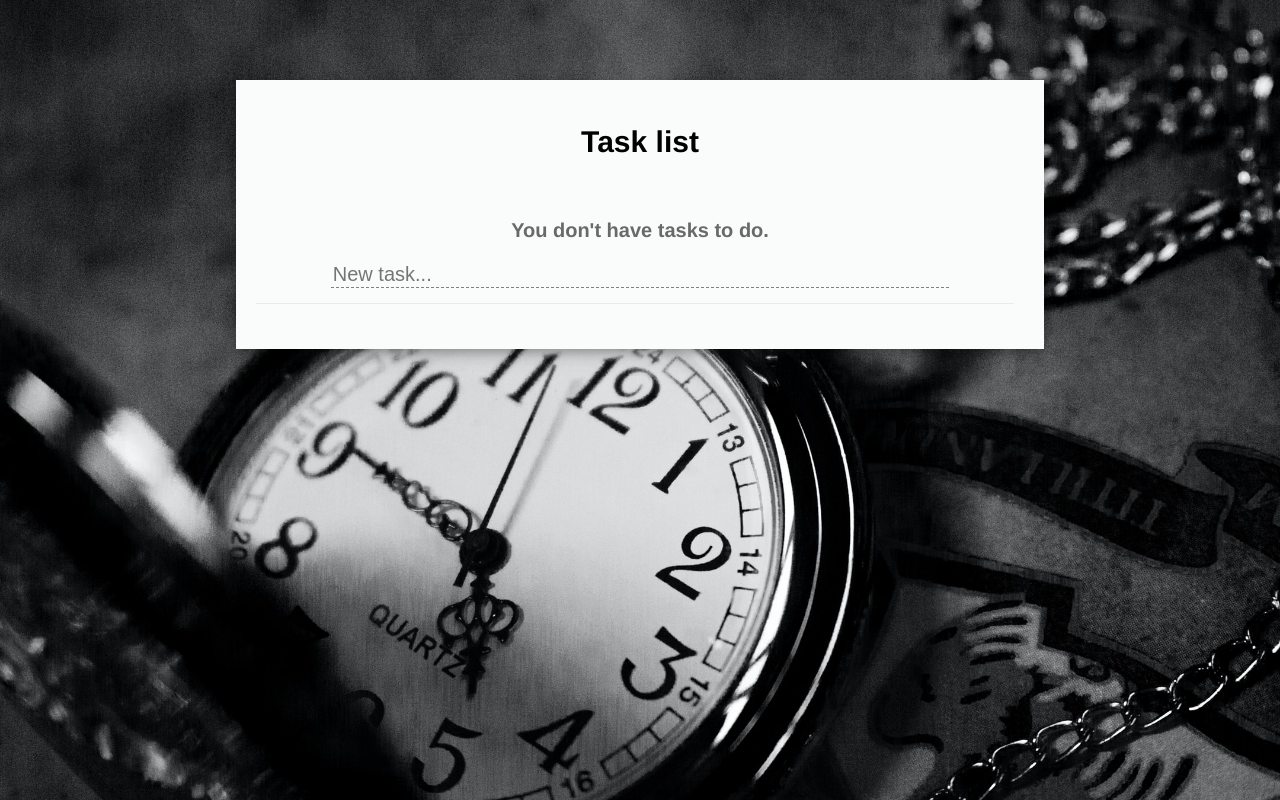
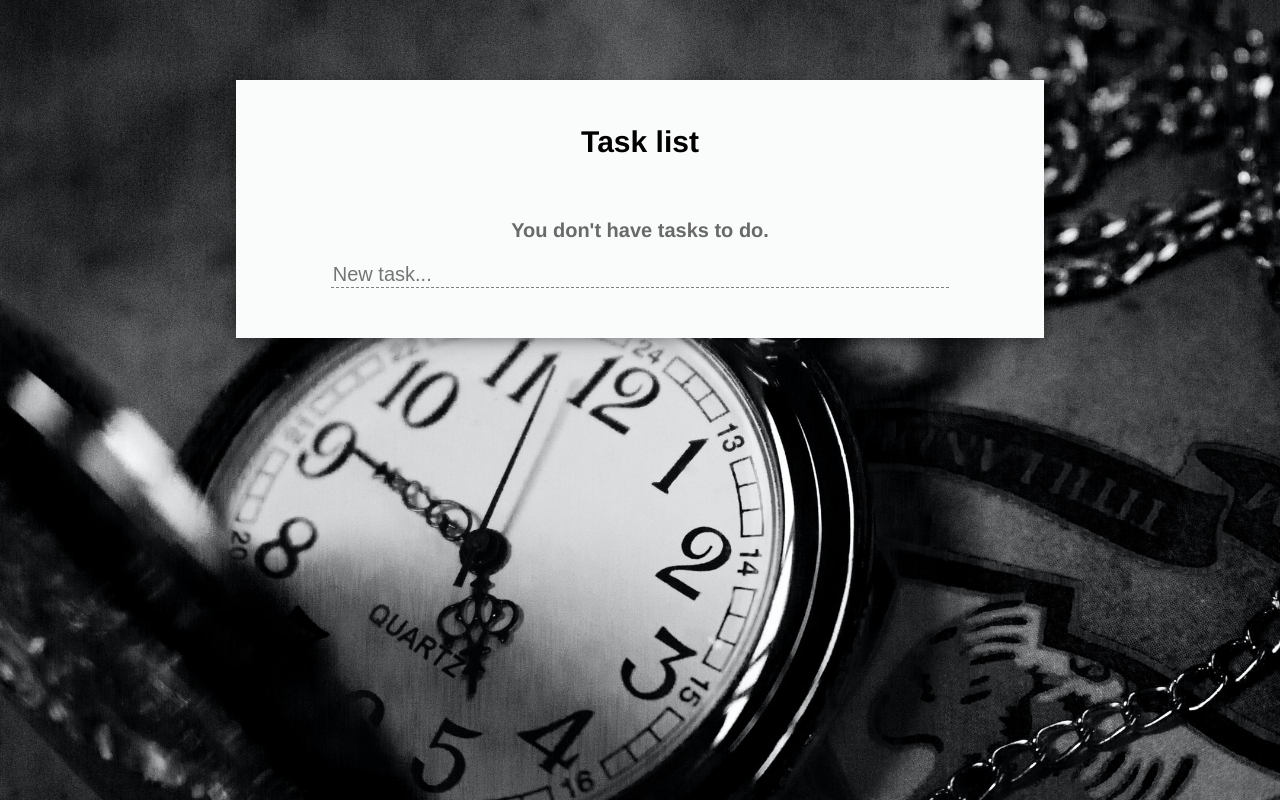
Before and after one commit to 83max/2020-September-todoList-Cli, a Vue app: page / in a window 1280 px wide. Built offline with nearby package versions, Linux system fonts and the light colour scheme.

Commit message:
line-through-count div add v-if

```diff
--- a/src/components/todoPercentageDone.vue
+++ b/src/components/todoPercentageDone.vue
@@ -1,7 +1,7 @@
 <template>
 
   <div class="div-count">
-    <div class="line-through-count" v-bind:class=" {lineThroughShow: isLineThroughShow } "></div>
+    <div class="line-through-count" v-if="remainingTodos.length !== 0 || completedTodos.length !== 0" v-bind:class=" {lineThroughShow: isLineThroughShow } "></div>
     <div class="count" v-if="remainingTodos.length !== 0 || completedTodos.length !== 0"> {{completedTodos.length}} / {{remainingTodos.length}}
       (<span
         v-bind:class="
```
